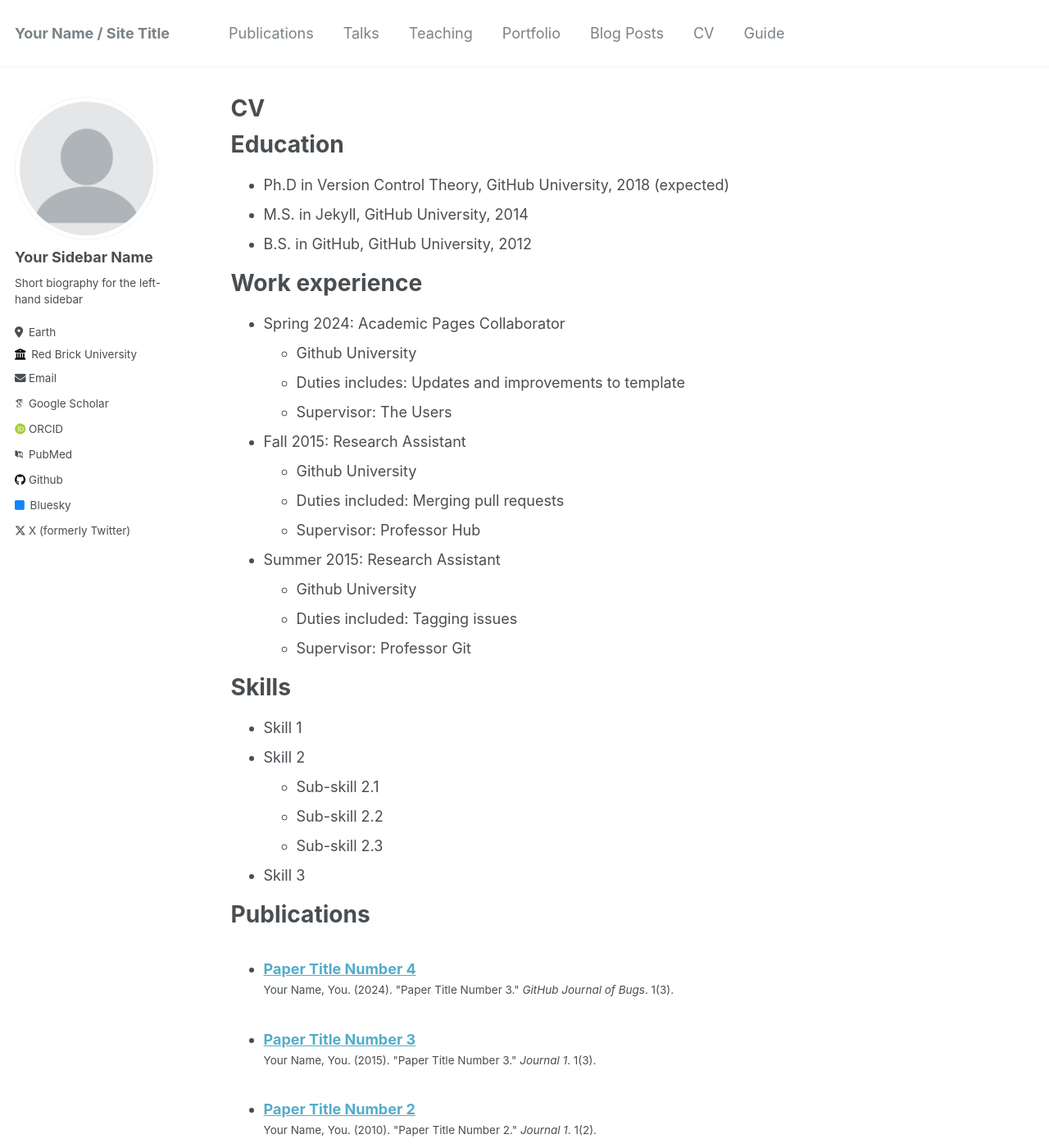
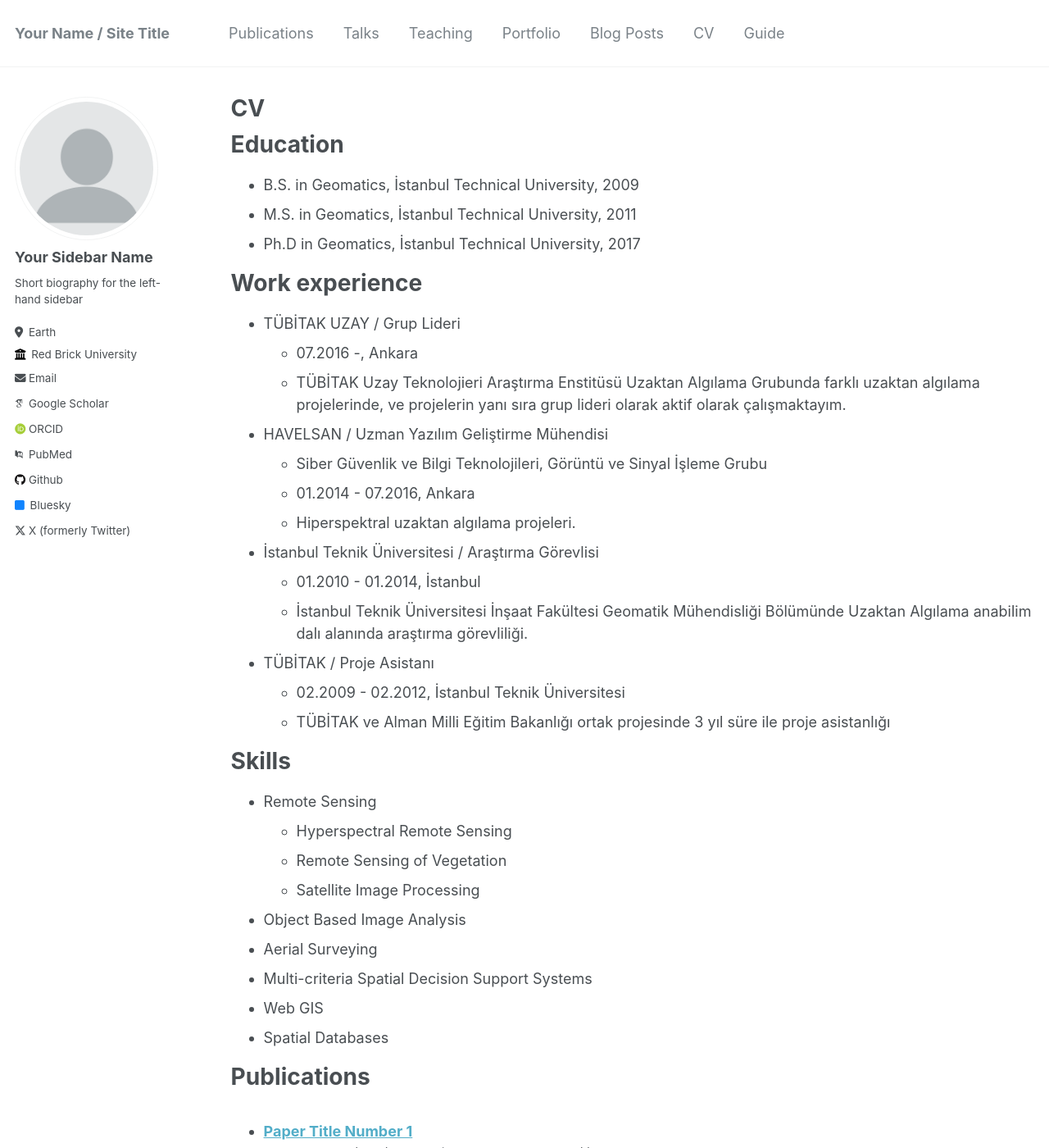
Before and after one commit to kalkan/kalkan.github.io, a Jekyll site: the page built from _pages/cv.md, in a window 1280 px wide and 1400 px high. Shown: the whole window at 82% size. Built offline with Jekyll 4.4.1, drawn with Linux system fonts in a browser that asks for light colours; some web fonts are replaced; some of the changed text lies outside the part shown.

```diff
--- a/_pages/cv.md
+++ b/_pages/cv.md
@@ -11,54 +11,52 @@ redirect_from:
 
 Education
 ======
-* Ph.D in Version Control Theory, GitHub University, 2018 (expected)
-* M.S. in Jekyll, GitHub University, 2014
-* B.S. in GitHub, GitHub University, 2012
+* B.S. in Geomatics, İstanbul Technical University, 2009
+* M.S. in Geomatics, İstanbul Technical University, 2011
+* Ph.D in Geomatics, İstanbul Technical University, 2017
 
 Work experience
 ======
-* Spring 2024: Academic Pages Collaborator
-  * Github University
-  * Duties includes: Updates and improvements to template
-  * Supervisor: The Users
-
-* Fall 2015: Research Assistant
-  * Github University
-  * Duties included: Merging pull requests
-  * Supervisor: Professor Hub
-
-* Summer 2015: Research Assistant
-  * Github University
-  * Duties included: Tagging issues
-  * Supervisor: Professor Git
+* TÜBİTAK UZAY / Grup Lideri
+  * 07.2016 -,  Ankara
+  * TÜBİTAK Uzay Teknolojieri Araştırma Enstitüsü Uzaktan Algılama Grubunda farklı uzaktan algılama projelerinde, ve projelerin yanı sıra grup lideri olarak aktif olarak çalışmaktayım.
+* HAVELSAN / Uzman Yazılım Geliştirme Mühendisi
+  * Siber Güvenlik ve Bilgi Teknolojileri, Görüntü ve Sinyal İşleme Grubu
+  * 01.2014 - 07.2016, Ankara
+  * Hiperspektral uzaktan algılama projeleri.
+* İstanbul Teknik Üniversitesi / Araştırma Görevlisi
+  * 01.2010 - 01.2014,  İstanbul
+  * İstanbul Teknik Üniversitesi İnşaat Fakültesi Geomatik Mühendisliği Bölümünde Uzaktan Algılama anabilim dalı alanında araştırma görevliliği.
+* TÜBİTAK / Proje Asistanı
+  * 02.2009 - 02.2012,  İstanbul Teknik Üniversitesi
+  * TÜBİTAK ve Alman Milli Eğitim Bakanlığı ortak projesinde 3 yıl süre ile proje asistanlığı
 
 Skills
 ======
-* Skill 1
-* Skill 2
-  * Sub-skill 2.1
-  * Sub-skill 2.2
-  * Sub-skill 2.3
-* Skill 3
+* Remote Sensing
+  * Hyperspectral Remote Sensing
+  * Remote Sensing of Vegetation
+  * Satellite Image Processing
+* Object Based Image Analysis
+* Aerial Surveying
+* Multi-criteria Spatial Decision Support Systems
+* Web GIS
+* Spatial Databases
 
 Publications
 ======
-  <ul>{% for post in site.publications reversed %}
+  <ul>{% for post in site.publications %}
     {% include archive-single-cv.html %}
   {% endfor %}</ul>
 
 Talks
 ======
-  <ul>{% for post in site.talks reversed %}
-    {% include archive-single-talk-cv.html  %}
+  <ul>{% for post in site.talks %}
+    {% include archive-single-talk-cv.html %}
   {% endfor %}</ul>
 
 Teaching
 ======
-  <ul>{% for post in site.teaching reversed %}
+  <ul>{% for post in site.teaching %}
     {% include archive-single-cv.html %}
   {% endfor %}</ul>
-
-Service and leadership
-======
-* Currently signed in to 43 different slack teams
--- a/_pages/talks.html
+++ b/_pages/talks.html
@@ -5,11 +5,6 @@ permalink: /talks/
 author_profile: true
 ---
 
-{% if site.talkmap_link == true %}
-
-<p style="text-decoration:underline;"><a href="/talkmap.html">See a map of all the places I've given a talk!</a></p>
-
-{% endif %}
 
 {% for post in site.talks reversed %}
   {% include archive-single-talk.html %}
```
Also changed, not shown: _pages/404.md (+10 -1 lines), _pages/about.md (+4 -4 lines), _pages/geopy.md (added, +37 -0 lines), _pages/non-menu-page.md (+1 -0 lines), _pages/publications.md (+2 -2 lines), _pages/yayinlarim.md (added, +89 -0 lines), _pages/youtube.md (added, +8 -0 lines).
